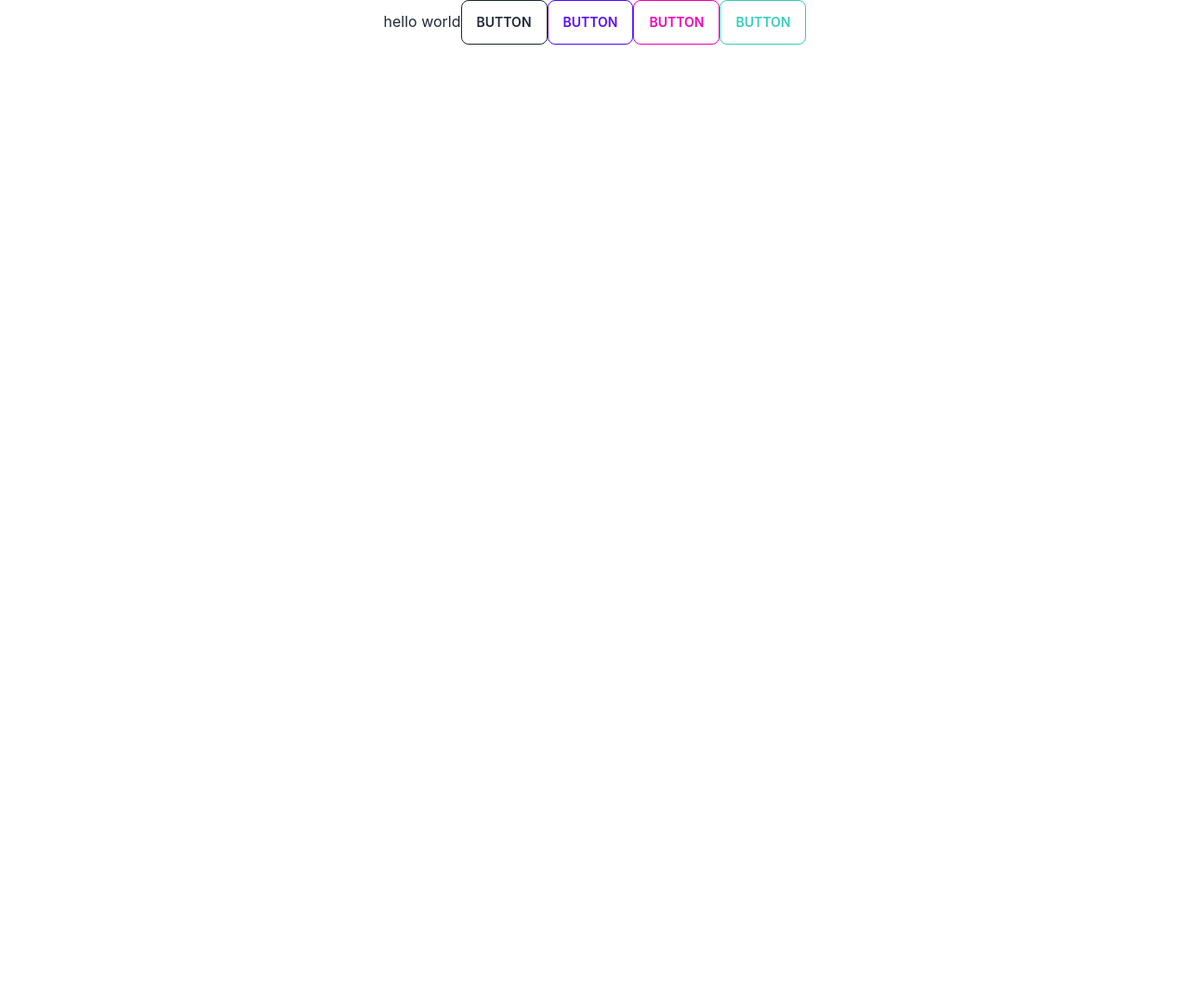
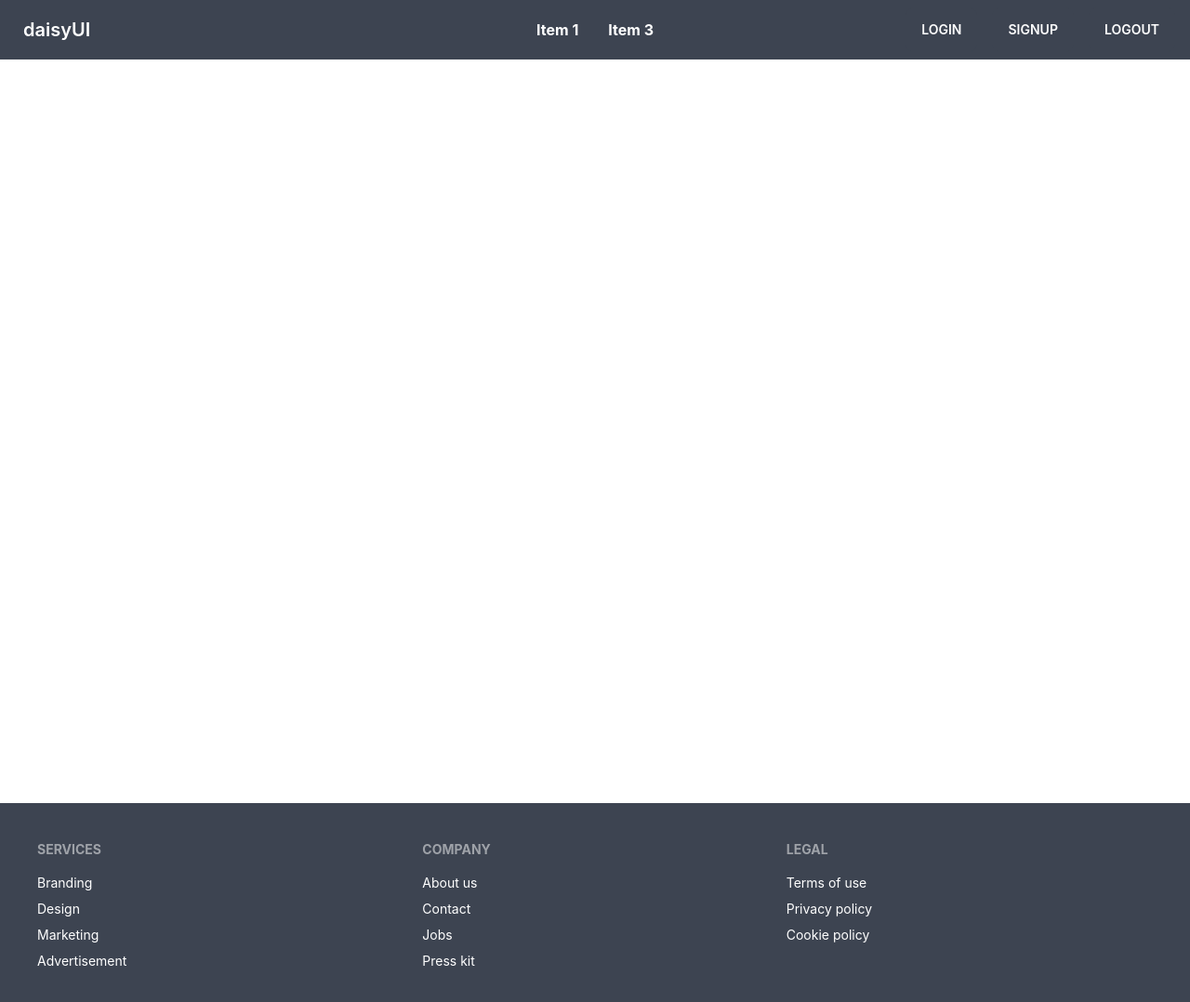
Before and after one commit to rabiul155/Best-Sell-BD-client, a React (Create React App) app: page / in a window 1280 px wide. Shown: the top 1078 px of the page at 93% size. Before the commit the page ends 800 px from the top, so only its background shows below. Built offline with nearby package versions, Linux system fonts and the light colour scheme.

Commit message:
nav fotter add

```diff
--- a/package.json
+++ b/package.json
@@ -9,6 +9,7 @@
     "daisyui": "^2.42.0",
     "react": "^18.2.0",
     "react-dom": "^18.2.0",
+    "react-router-dom": "^6.4.3",
     "react-scripts": "5.0.1",
     "web-vitals": "^2.1.4"
   },
--- a/src/App.js
+++ b/src/App.js
@@ -1,14 +1,14 @@
-import logo from './logo.svg';
+
+import { RouterProvider } from 'react-router-dom';
 import './App.css';
+import router from './Routes/Routes';
 
 function App() {
   return (
-    <div className="App">
-      hello world
-      <button className="btn btn-outline">Button</button>
-      <button className="btn btn-outline btn-primary">Button</button>
-      <button className="btn btn-outline btn-secondary">Button</button>
-      <button className="btn btn-outline btn-accent">Button</button>
+    <div className=' max-w-[1440px] mx-auto'>
+      <RouterProvider router={router}>
+
+      </RouterProvider>
 
     </div>
   );
--- /dev/null
+++ b/src/Routes/Routes.js
@@ -0,0 +1,17 @@
+import { createBrowserRouter } from "react-router-dom";
+import Main from "../layout/Main";
+
+
+const router = createBrowserRouter([
+    {
+        path: '/',
+        element: <Main></Main>,
+        children: [
+            {
+
+            }
+        ]
+    }
+])
+
+export default router;
--- /dev/null
+++ b/src/Shared/Footer/Footer.js
@@ -0,0 +1,31 @@
+import React from 'react';
+import { Link } from 'react-router-dom';
+
+const Footer = () => {
+    return (
+        <footer className="footer p-10 bg-neutral text-neutral-content">
+            <div>
+                <span className="footer-title">Services</span>
+                <Link className="link link-hover">Branding</Link>
+                <Link className="link link-hover">Design</Link>
+                <Link className="link link-hover">Marketing</Link>
+                <Link className="link link-hover">Advertisement</Link>
+            </div>
+            <div>
+                <span className="footer-title">Company</span>
+                <Link className="link link-hover">About us</Link>
+                <Link className="link link-hover">Contact</Link>
+                <Link className="link link-hover">Jobs</Link>
+                <Link className="link link-hover">Press kit</Link>
+            </div>
+            <div>
+                <span className="footer-title">Legal</span>
+                <Link className="link link-hover">Terms of use</Link>
+                <Link className="link link-hover">Privacy policy</Link>
+                <Link className="link link-hover">Cookie policy</Link>
+            </div>
+        </footer>
+    );
+};
+
+export default Footer;
--- /dev/null
+++ b/src/Shared/Navbar/Navbar.js
@@ -0,0 +1,44 @@
+import React from 'react';
+import { Link } from 'react-router-dom';
+
+const Navbar = () => {
+
+    const menuItem =
+        <>
+            <li><Link>Item 1</Link></li>
+            <li><Link>Item 3</Link></li>
+
+        </>
+
+    return (
+        <div className="navbar bg-neutral text-neutral-content font-bold">
+            <div className="navbar-start">
+                <div className="dropdown">
+                    <label tabIndex={0} className="btn btn-ghost lg:hidden">
+                        <svg xmlns="http://www.w3.org/2000/svg" className="h-5 w-5" fill="none" viewBox="0 0 24 24" stroke="currentColor"><path strokeLinecap="round" strokeLinejoin="round" strokeWidth="2" d="M4 6h16M4 12h8m-8 6h16" /></svg>
+                    </label>
+                    <ul tabIndex={0} className="menu menu-compact dropdown-content mt-3 p-2 shadow bg-base-100 rounded-box w-52">
+                        {
+                            menuItem
+                        }
+                    </ul>
+                </div>
+                <Link className="btn btn-ghost normal-case text-xl">daisyUI</Link>
+            </div>
+            <div className="navbar-center hidden lg:flex">
+                <ul className="menu menu-horizontal p-0">
+                    {
+                        menuItem
+                    }
+                </ul>
+            </div>
+            <div className="navbar-end">
+                <Link className="btn mx-2">LogIn</Link>
+                <Link className="btn mx-2">SignUp</Link>
+                <Link className="btn mx-2">LogOut</Link>
+            </div>
+        </div>
+    );
+};
+
+export default Navbar;
--- /dev/null
+++ b/src/layout/Main.js
@@ -0,0 +1,18 @@
+import React from 'react';
+import { Outlet } from 'react-router-dom';
+import Footer from '../Shared/Footer/Footer';
+import Navbar from '../Shared/Navbar/Navbar';
+
+const Main = () => {
+    return (
+        <div>
+            <Navbar></Navbar>
+            <div className=' min-h-screen'>
+                <Outlet></Outlet>
+            </div>
+            <Footer></Footer>
+        </div>
+    );
+};
+
+export default Main;
```
Also changed, not shown: 1 other file (tests, documents, lock files or other folders).
